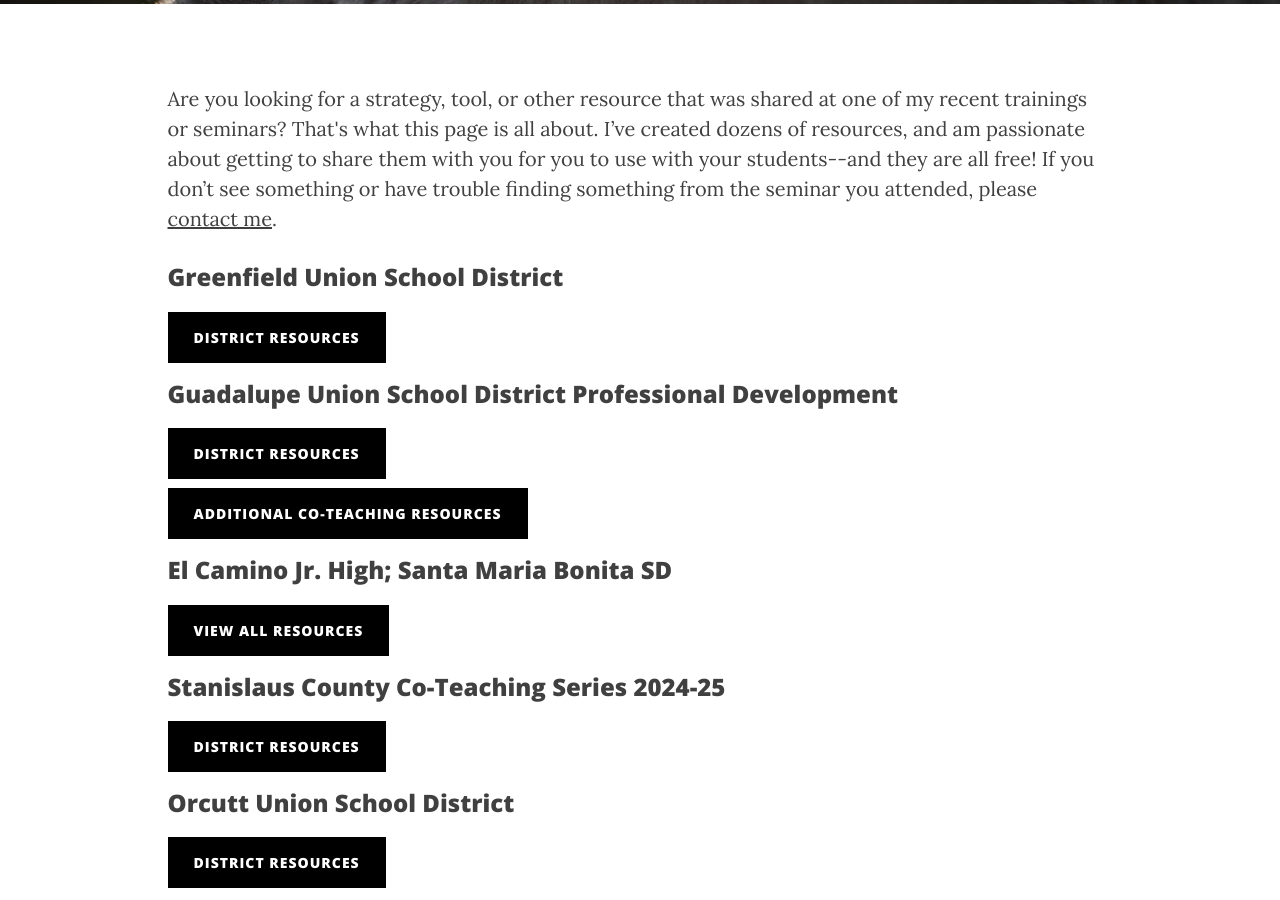
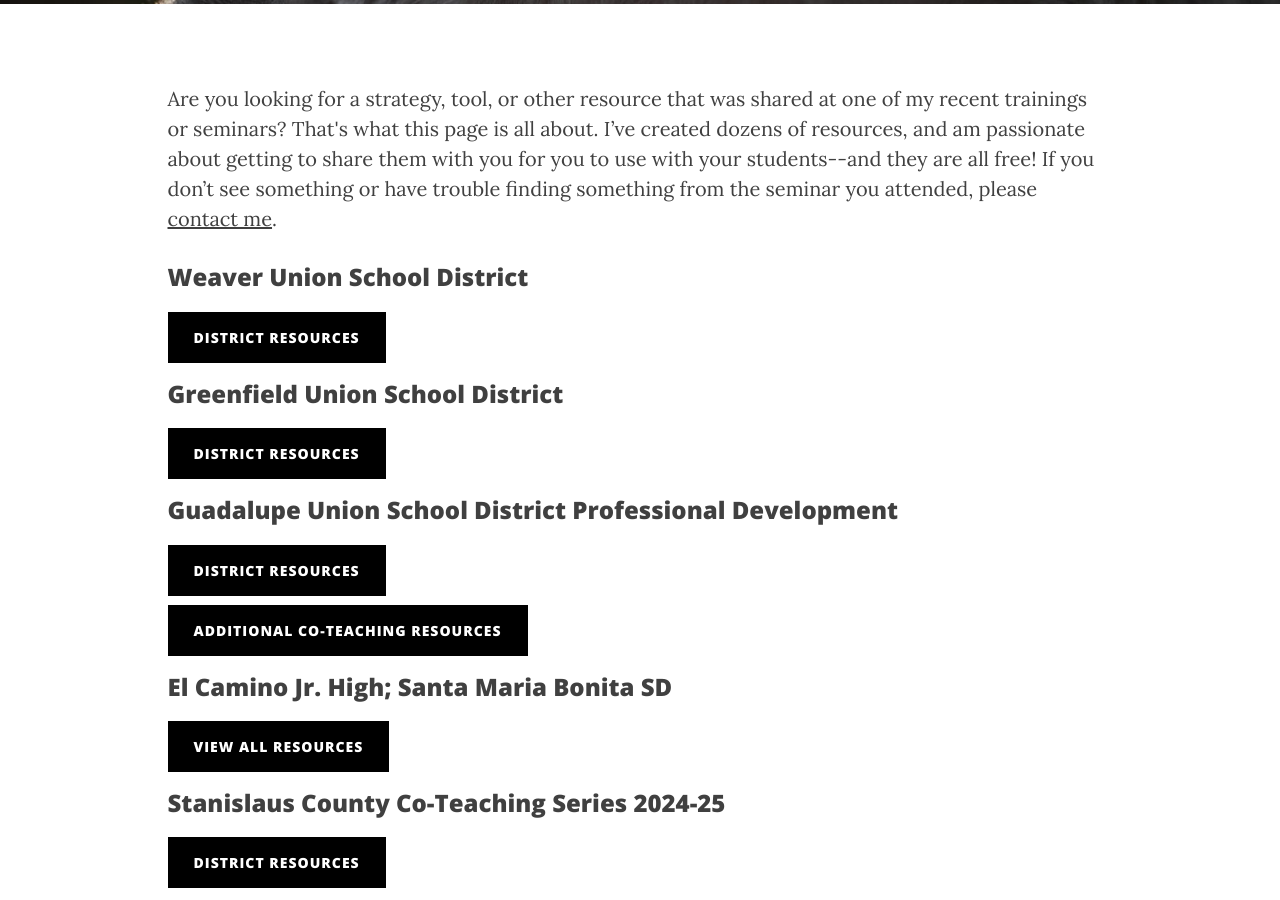
Before and after one commit to iamweswilson/clearlycat, a Jekyll site: the page built from resources.html, in a window 1280 px wide and 900 px high, scrolled down 444 px. Built offline with Jekyll 4.4.1, drawn with Linux system fonts in a browser that asks for light colours; nearby versions of some CDN libraries; comment, search, counter and statistics services are not loaded.

Commit message:
Weaver Union School District

```diff
--- a/resources.html
+++ b/resources.html
@@ -24,6 +24,12 @@ permalink: /training-resources/
             <div class="col-sm-10 col-sm-push-1">
                 <p>
                     Are you looking for a strategy, tool, or other resource that was shared at one of my  recent trainings or seminars? That's what this page is all about.  I’ve created dozens of resources, and am passionate about getting to share them with you for you to use with your students--and they are all free!  If you don’t see something or have trouble finding something from the seminar you attended, please <a href="/contact/">contact me</a>.
+                </p>
+                <h3>Weaver Union School District</h3>
+                <p>
+                    <a href="//drive.google.com/drive/folders/1z4u81tePwbXgX0uBHW-P9XiD9SmC5fK7?usp=sharing" class="resource-btn" target="_blank">
+                        District Resources
+                    </a>
                 </p>
                 <h3>Greenfield Union School District</h3>
                 <p>
```
